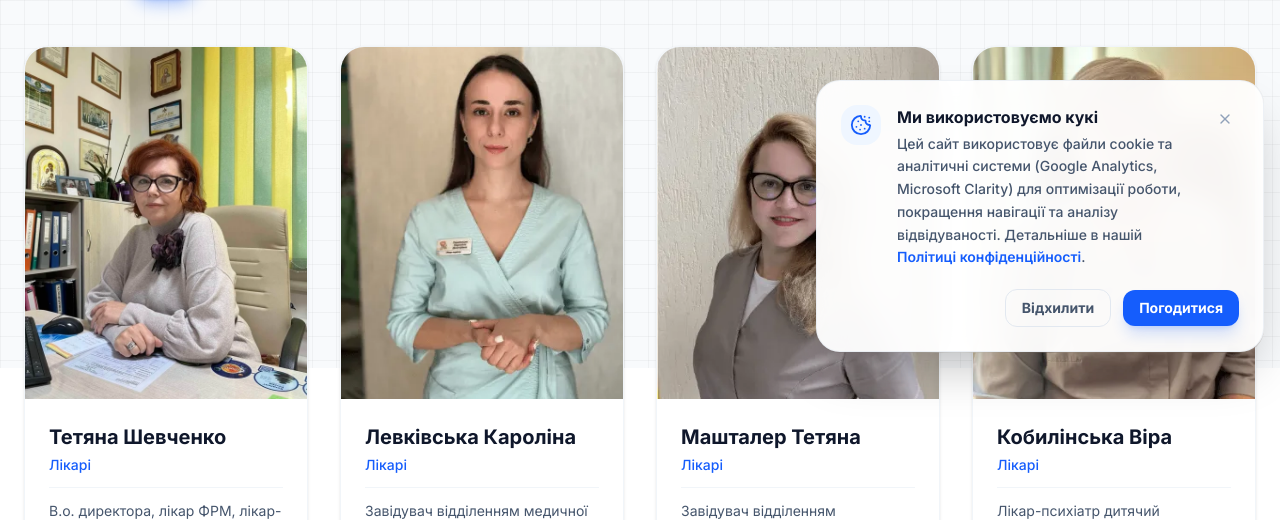
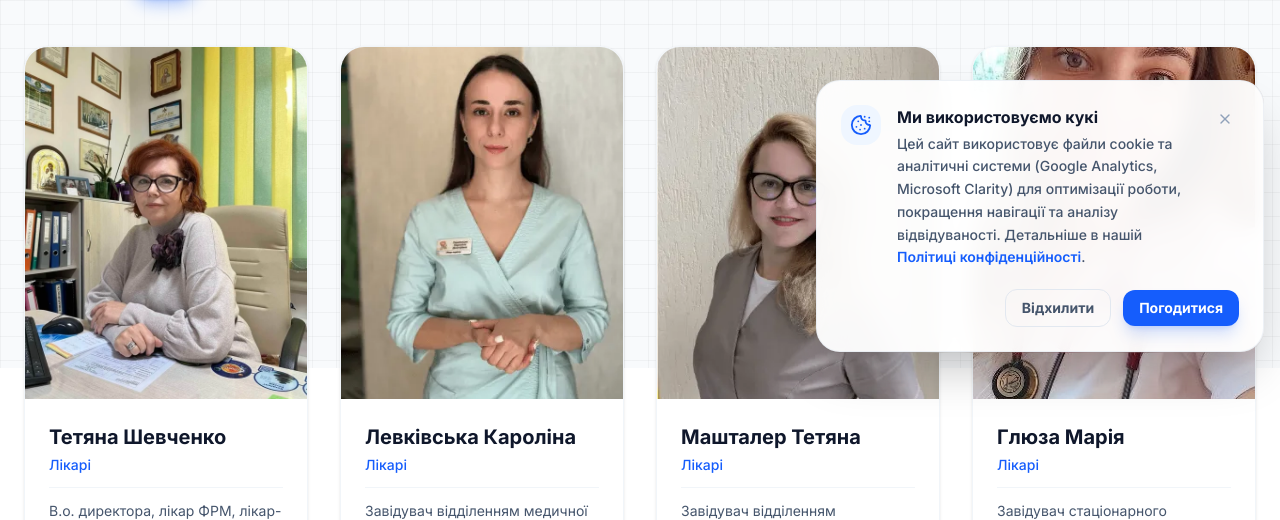
Before and after one commit to BrownyOFF/clinic, a Next.js app: page /komanda in a window 1280 px wide. Shown: the part 432-952 px from the top of the page. Built offline with nearby package versions, Linux system fonts and the light colour scheme; no server answers.

Commit message:
feat: add team member data models for English and Ukrainian and include Mariia Hliuza's profile image

```diff
--- a/app/data/team.ts
+++ b/app/data/team.ts
@@ -10,6 +10,7 @@ export const teamMembers: TeamMember[] = [
   { id: 1, name: "Тетяна Шевченко", role: "В.о. директора, лікар ФРМ, лікар-психіатр дитячий, лікар невролог дитячий", category: "Лікарі", image: "/images/shevckenko.webp" },
   { id: 2, name: "Левківська Кароліна", role: "Завідувач відділенням медичної реабілітації передчасно народжених та перших трьох років життя, Лікар ФРМ", category: "Лікарі", image: "/images/Levkivska.webp" },
   { id: 3, name: "Машталер Тетяна", role: "Завідувач відділенням стаціонарної медичної реабілітації, невролог дитячий, лікар ФРМ", category: "Лікарі", image: "/images/Mashtaler.webp" },
+  { id: 18, name: "Глюза Марія", role: "Завідувач стаціонарного відділення з мобільної паліативної медичної допомоги, лікар анестезіолог дитячий", category: "Лікарі", image: "/images/Hruza.webp" },
   { id: 4, name: "Кобилінська Віра", role: "Лікар-психіатр дитячий", category: "Лікарі", image: "/images/Kobulinska.webp" },
   { id: 5, name: "Шевчук Євгенія", role: "Фізичний терапевт, ерготерапевт", category: "Професіонали", image: "/images/Shevchyk.webp" },
   { id: 6, name: "Щербак Олександр", role: "Лікар-хірург дитячий", category: "Лікарі", image: "/images/Sherbak.webp" },
--- a/app/data/teamEn.ts
+++ b/app/data/teamEn.ts
@@ -10,6 +10,7 @@ export const teamMembers: TeamMemberEn[] = [
   { id: 1, name: "Tetiana Shevchenko", role: "Acting Director, PRM Doctor, Pediatric Psychiatrist, Pediatric Neurologist", category: "Doctors", image: "/images/shevckenko.webp" },
   { id: 2, name: "Karolina Levkivska", role: "Head of Medical Rehabilitation Department for Premature Infants and the First Three Years of Life, PRM Doctor", category: "Doctors", image: "/images/Levkivska.webp" },
   { id: 3, name: "Tetiana Mashtaler", role: "Head of Inpatient Medical Rehabilitation Department, Pediatric Neurologist, PRM Doctor", category: "Doctors", image: "/images/Mashtaler.webp" },
+  { id: 18, name: "Mariia Hliuza", role: "Head of the Inpatient Mobile Palliative Care Department, Pediatric Anesthesiologist", category: "Doctors", image: "/images/Hruza.webp" },
   { id: 4, name: "Vira Kobylinska", role: "Pediatric Psychiatrist", category: "Doctors", image: "/images/Kobulinska.webp" },
   { id: 5, name: "Yevheniia Shevchuk", role: "Physical Therapist, Occupational Therapist", category: "Professionals", image: "/images/Shevchyk.webp" },
   { id: 6, name: "Oleksandr Shcherbak", role: "Pediatric Surgeon", category: "Doctors", image: "/images/Sherbak.webp" },
```
Also changed, not shown: public/images/Hruza.webp (added).
